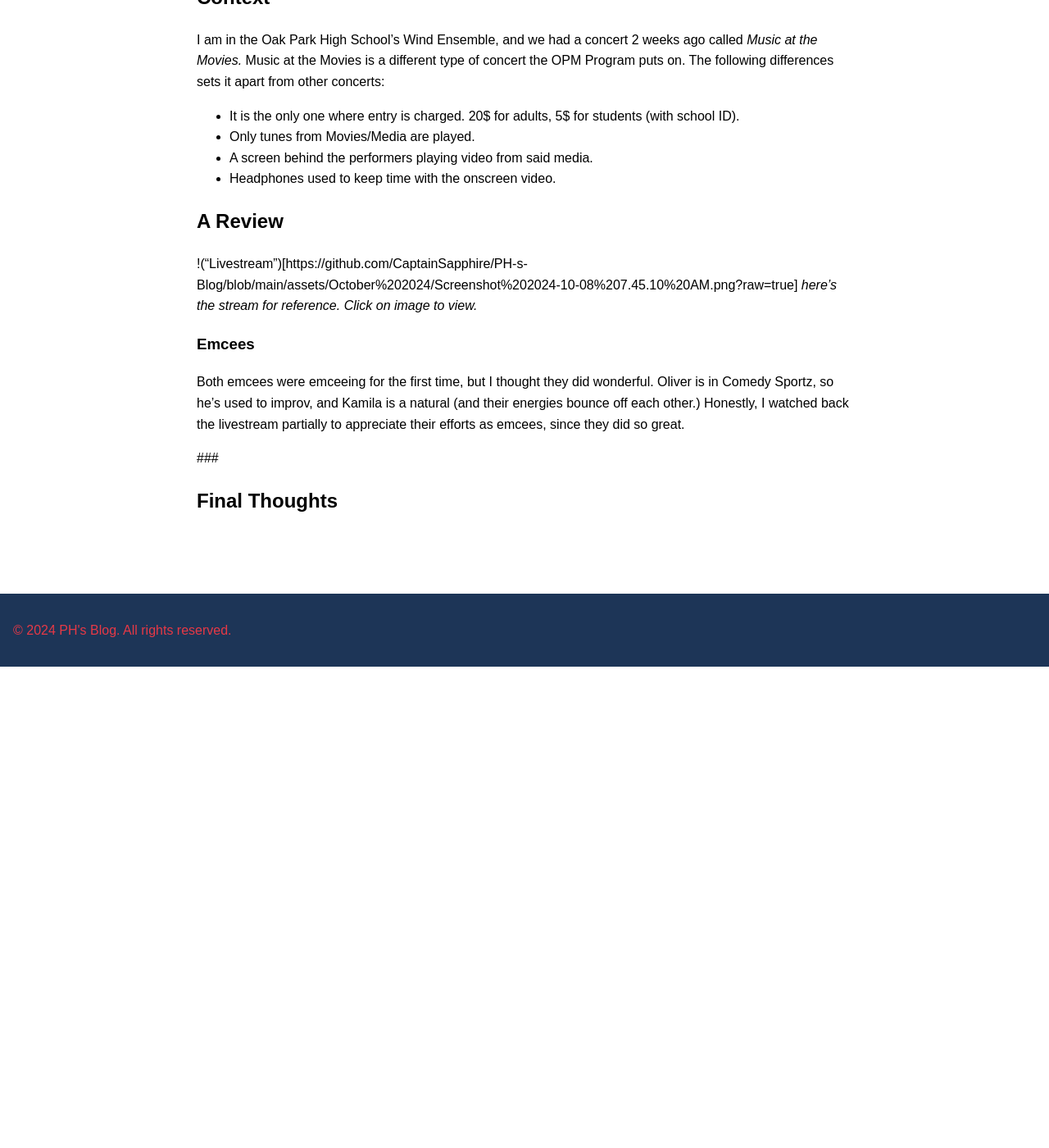
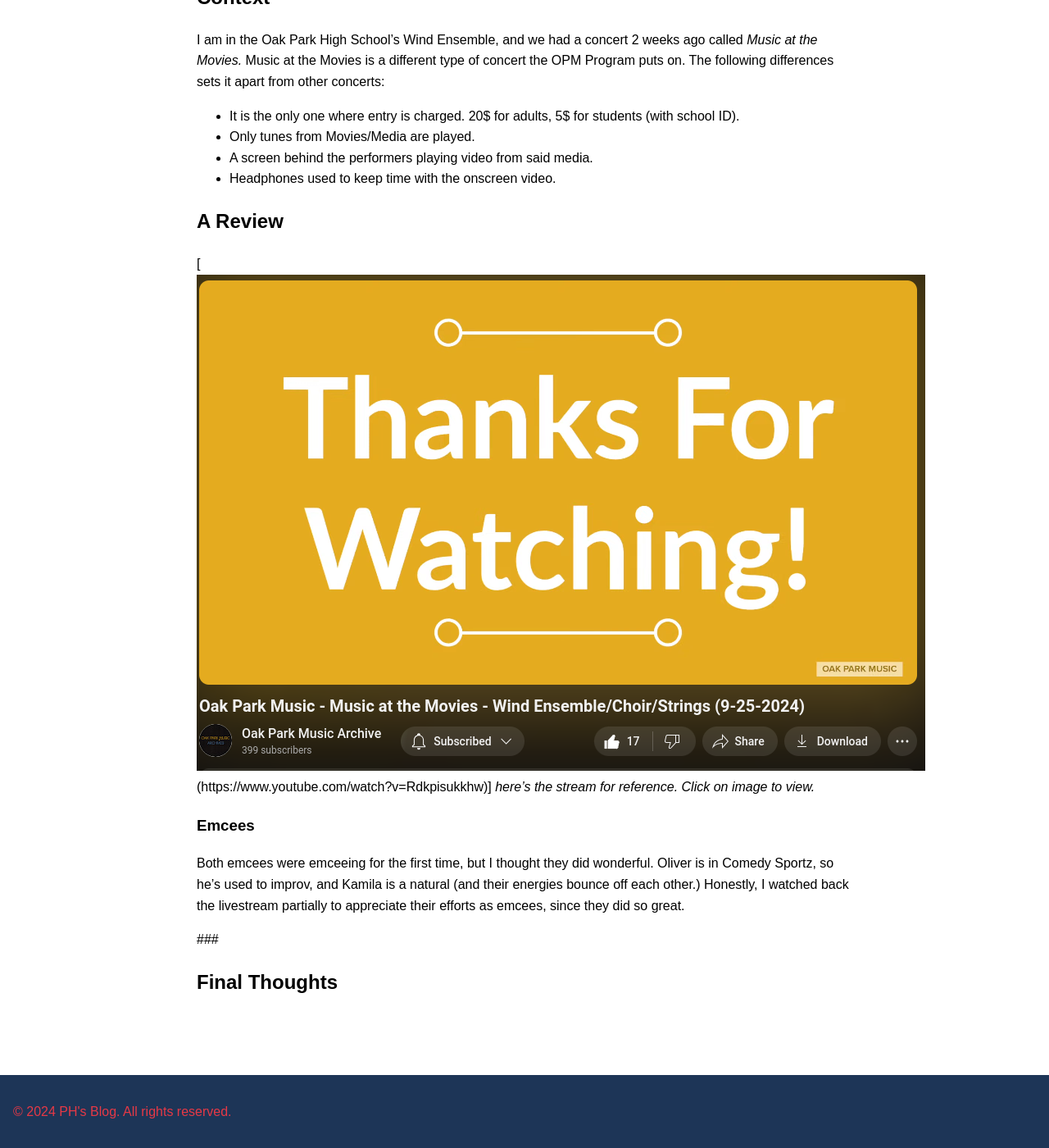
Before and after one commit to CaptainSapphire/PH-s-Blog, a Jekyll site: the page built from _posts/2024-10-08-Matm-day-2.md, in a window 1280 px wide and 1400 px high, scrolled down 397 px. Shown: the whole window at 82% size. Built offline with Jekyll 4.4.1, drawn with Linux system fonts in a browser that asks for light colours; our own code applies the rules of GitHub Pages for plain Markdown files; before the commit the page ends 1210 px from its top, so only the background shows below that; some of the changed lines change nothing that is shown.

Commit message:
Update 2024-10-08-Matm-day-2.md

```diff
--- a/_posts/2024-10-08-Matm-day-2.md
+++ b/_posts/2024-10-08-Matm-day-2.md
@@ -9,7 +9,7 @@
 - Headphones used to keep time with the onscreen video.
 
 ## A Review
-!("Livestream")[https://github.com/CaptainSapphire/PH-s-Blog/blob/main/assets/October%202024/Screenshot%202024-10-08%207.45.10%20AM.png?raw=true]
+[!["Livestream"](https://github.com/CaptainSapphire/PH-s-Blog/blob/main/assets/October%202024/Screenshot%202024-10-08%207.45.10%20AM.png?raw=true)(https://www.youtube.com/watch?v=Rdkpisukkhw)]
 *here's the stream for reference. Click on image to view.*
 ### Emcees
 Both emcees were emceeing for the first time, but I thought they did wonderful. Oliver is in Comedy Sportz, so he's used to improv, and Kamila is a natural (and their energies bounce off each other.) Honestly, I watched back the livestream partially to appreciate their efforts as emcees, since they did so great.
```
